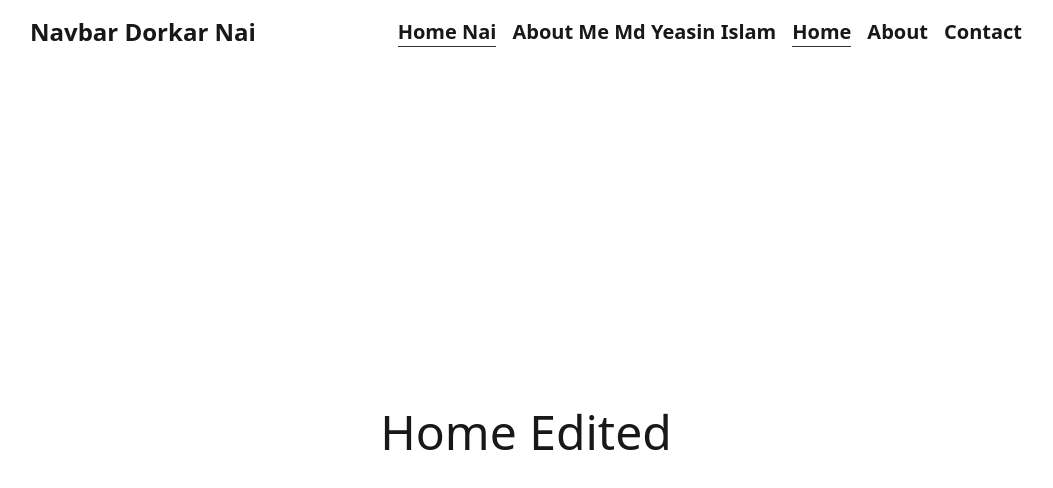
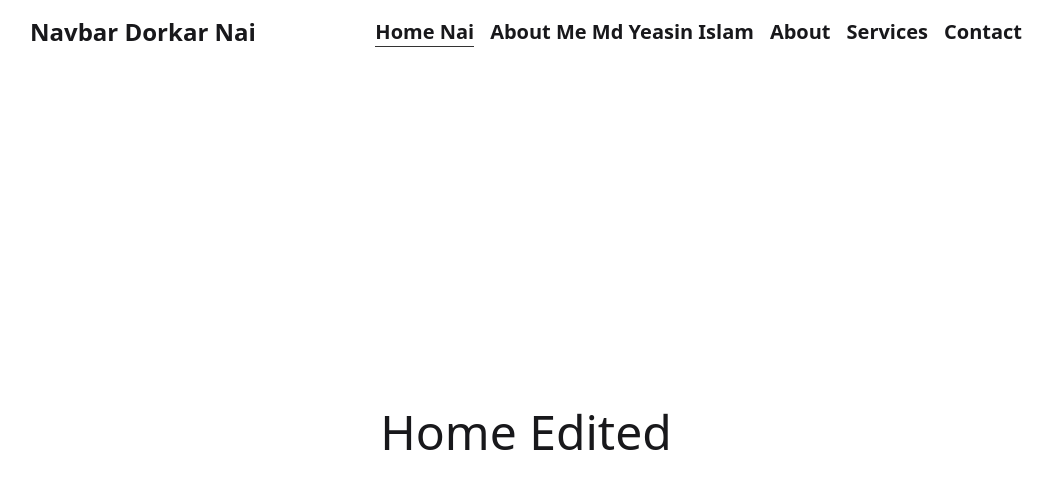
Before and after one commit to shakilsarkar12/group-project, a React (Vite) app: page / in a window 1280 px wide. Shown: the top 488 px of the page, without its empty margins (114-1167 px from the left). Built offline with nearby package versions, Linux system fonts and the light colour scheme.

Commit message:
another navlink added

```diff
--- a/src/Components/Navbar/Navbar.jsx
+++ b/src/Components/Navbar/Navbar.jsx
@@ -9,8 +9,8 @@ const Navbar = () => {
             <ul className='navlink flex gap-4 text-xl font-semibold'>
                 <NavLink to='/'>Home Nai</NavLink>
                 <NavLink to='/about'>About Me Md Yeasin Islam</NavLink>
-                <NavLink to='/'>Home</NavLink>
                 <NavLink to='/about'>About</NavLink>
+                <NavLink to='/services'>Services</NavLink>
                 <NavLink to='/contact'>Contact</NavLink>
             </ul>
         </div>
```
